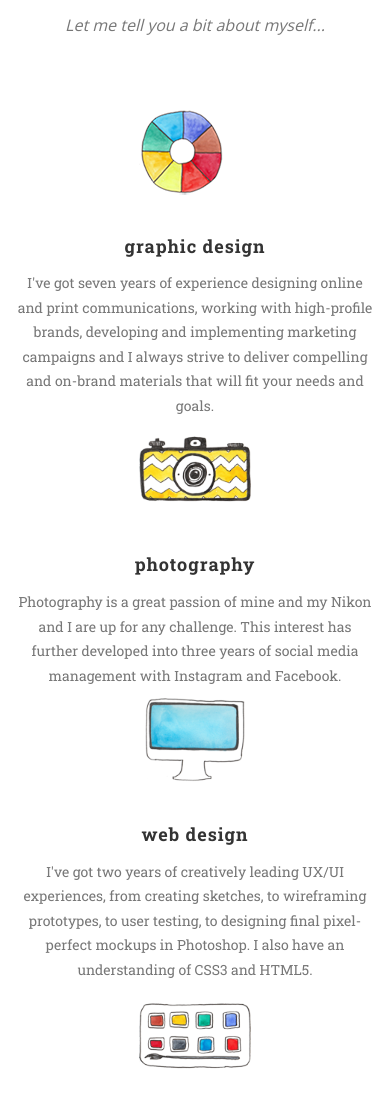
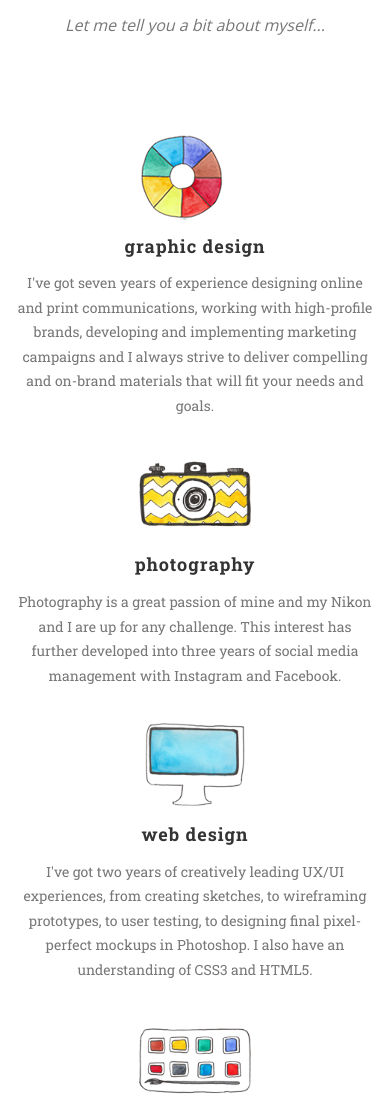
Before and after one commit to sarahkrzyzek/sarahkrzyzek.github.io, a website: page index.html in a window 390 px wide. Shown: the part 825-1932 px from the top of the page. Drawn offline with nearby package versions, Linux system fonts and the light colour scheme.

Commit message:
Mobile margins
Fixed icons in mobile view

```diff
--- a/css/stylesheet.css
+++ b/css/stylesheet.css
@@ -138,6 +138,9 @@ section#contact {
   padding-top: 150px;
   padding-bottom: 100px;
   }
+  .mobile-margin {
+    margin-top: 25px;
+  }
 }
 
 @media (min-width: 768px) {
--- a/index.html
+++ b/index.html
@@ -94,28 +94,28 @@
             <div class="row text-center">
                 <div class="col-md-3">
                     <span class="fa-stack fa-4x">
-                    <img src="img/color-wheel-graphic.png" class="img-responsive" alt="color wheel">
+                    <img src="img/color-wheel-graphic.png" class="img-responsive mobile-margin" alt="color wheel">
                     </span>
                     <h4 class="service-heading">graphic design</h4>
                     <p class="text-muted">I've got seven years of experience designing online and print communications, working with high-profile brands, developing and implementing marketing campaigns and I always strive to deliver compelling and on-brand materials that will fit your needs and goals.</p>
                 </div>
                 <div class="col-md-3">
                     <span class="fa-stack fa-4x">
-                        <img src="img/camera-graphic.png" class="img-responsive" alt="camera photography">
+                        <img src="img/camera-graphic.png" class="img-responsive mobile-margin" alt="camera photography">
                     </span>
                     <h4 class="service-heading">photography</h4>
                     <p class="text-muted">Photography is a great passion of mine and my Nikon and I are up for any challenge. This interest has further developed into three years of social media management with Instagram and Facebook.</p>
                 </div>
                 <div class="col-md-3">
                     <span class="fa-stack fa-4x">
-                        <img src="img/computer-graphic.png" class="img-responsive" alt="computer">
+                        <img src="img/computer-graphic.png" class="img-responsive mobile-margin" alt="computer">
                     </span>
                     <h4 class="service-heading">web design</h4>
                     <p class="text-muted">I've got two years of creatively leading UX/UI experiences, from creating sketches, to wireframing prototypes, to user testing, to designing final pixel-perfect mockups in Photoshop. I also have an understanding of CSS3 and HTML5.</p>
                 </div>
                 <div class="col-md-3">
                     <span class="fa-stack fa-4x">
-                        <img src="img/watercolor-graphic.png" class="img-responsive" alt="watercolor art">
+                        <img src="img/watercolor-graphic.png" class="img-responsive mobile-margin" alt="watercolor art">
                     </span>
                     <h4 class="service-heading">illustration</h4>
                     <p class="text-muted">I am an experienced watercolor, gouache, and acrylic painter, as well as a strong digital illustrator.</p>
```
